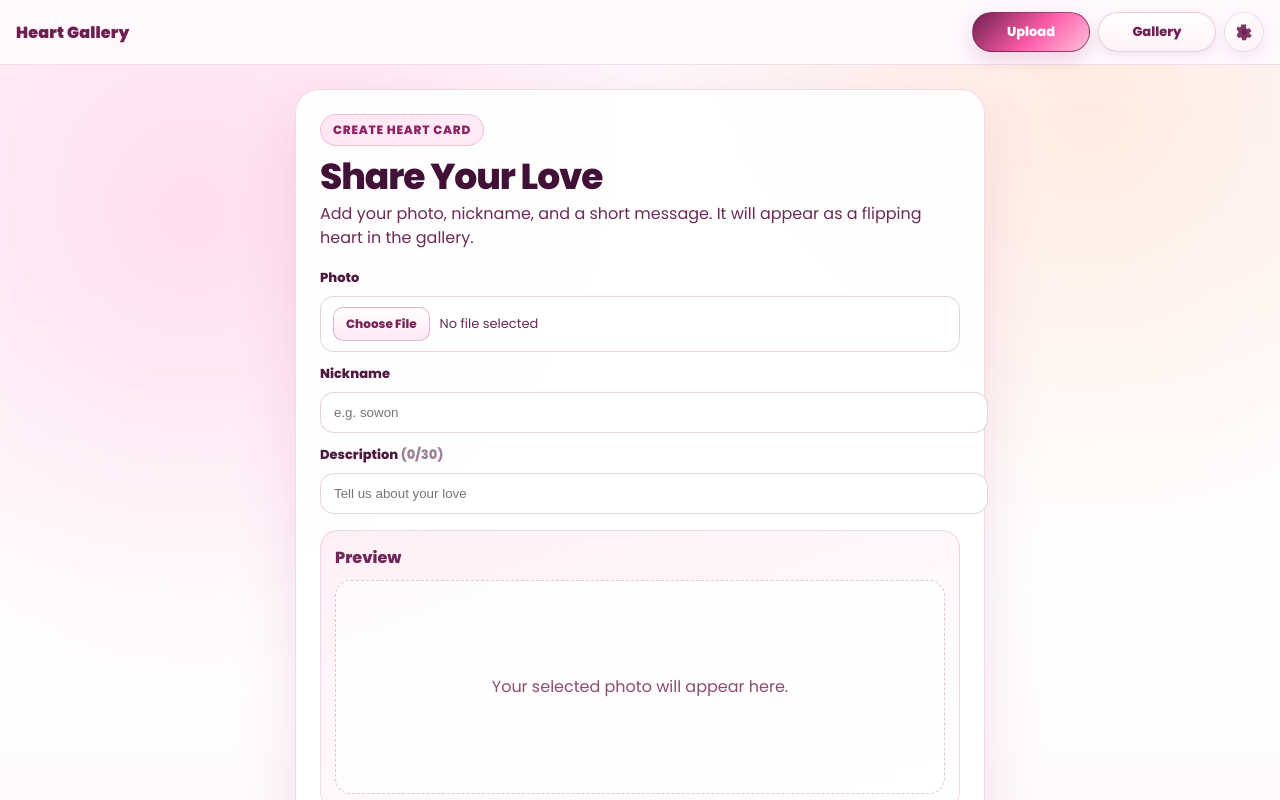
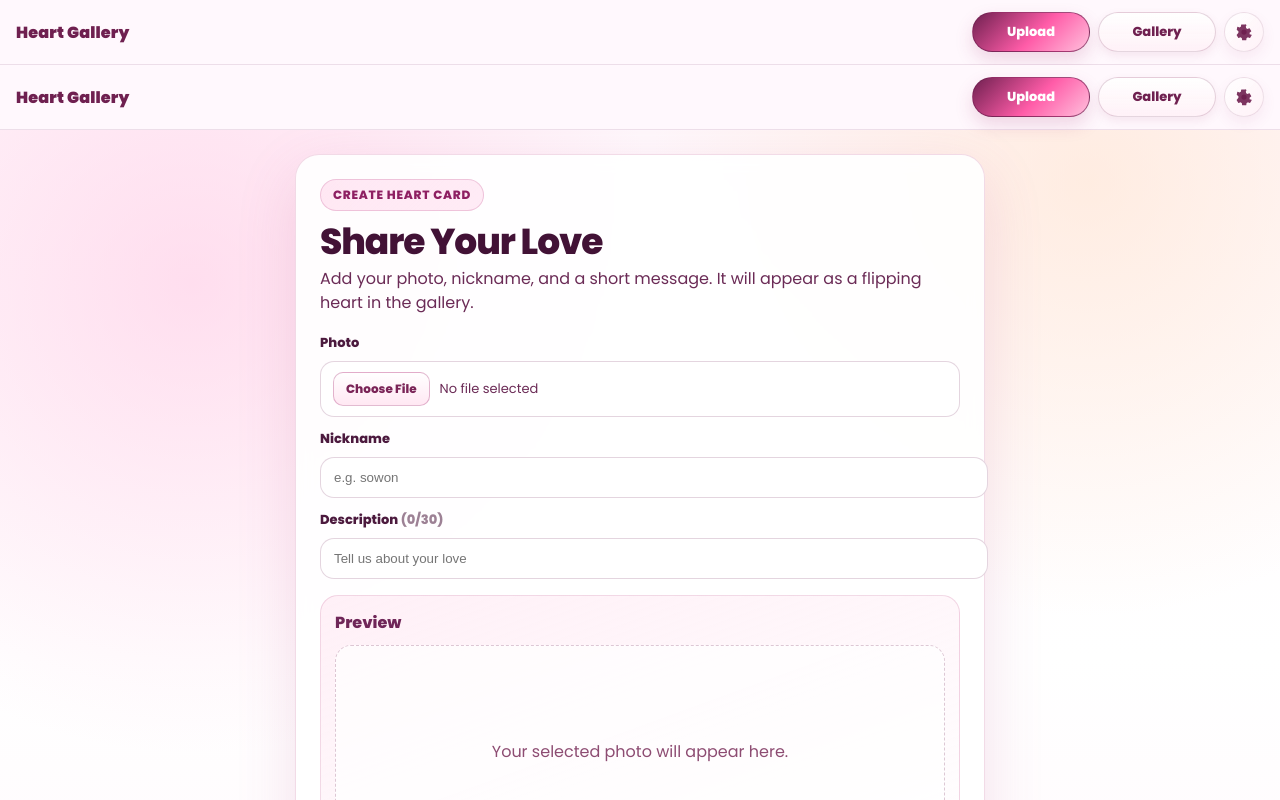
Before and after one commit to sowon23sowon23-coder/heart, a Next.js app: page / in a window 1280 px wide. Shown: the top 800 px of the page. Built offline with nearby package versions, Linux system fonts and the light colour scheme; no server answers.

Commit message:
Feat: add TopNav wrapper to render header + admin modal across app

```diff
--- a/app/layout.js
+++ b/app/layout.js
@@ -1,4 +1,5 @@
 import "./globals.css";
+import TopNav from "../components/TopNav";
 
 export const metadata = {
   title: "Heart Flip Gallery",
@@ -8,7 +9,9 @@ export const metadata = {
 export default function RootLayout({ children }) {
   return (
     <html lang="ko">
-      <body>{children}</body>
+      <body>
+        <TopNav>{children}</TopNav>
+      </body>
     </html>
   );
 }
--- /dev/null
+++ b/components/TopNav.js
@@ -0,0 +1,17 @@
+"use client";
+
+import { useState } from "react";
+import Navigation from "./Navigation";
+import AdminLoginModal from "./AdminLoginModal";
+
+export default function TopNav({ children }) {
+  const [adminOpen, setAdminOpen] = useState(false);
+
+  return (
+    <>
+      <Navigation onAdminClick={() => setAdminOpen(true)} />
+      {children}
+      <AdminLoginModal open={adminOpen} onClose={() => setAdminOpen(false)} />
+    </>
+  );
+}
```
